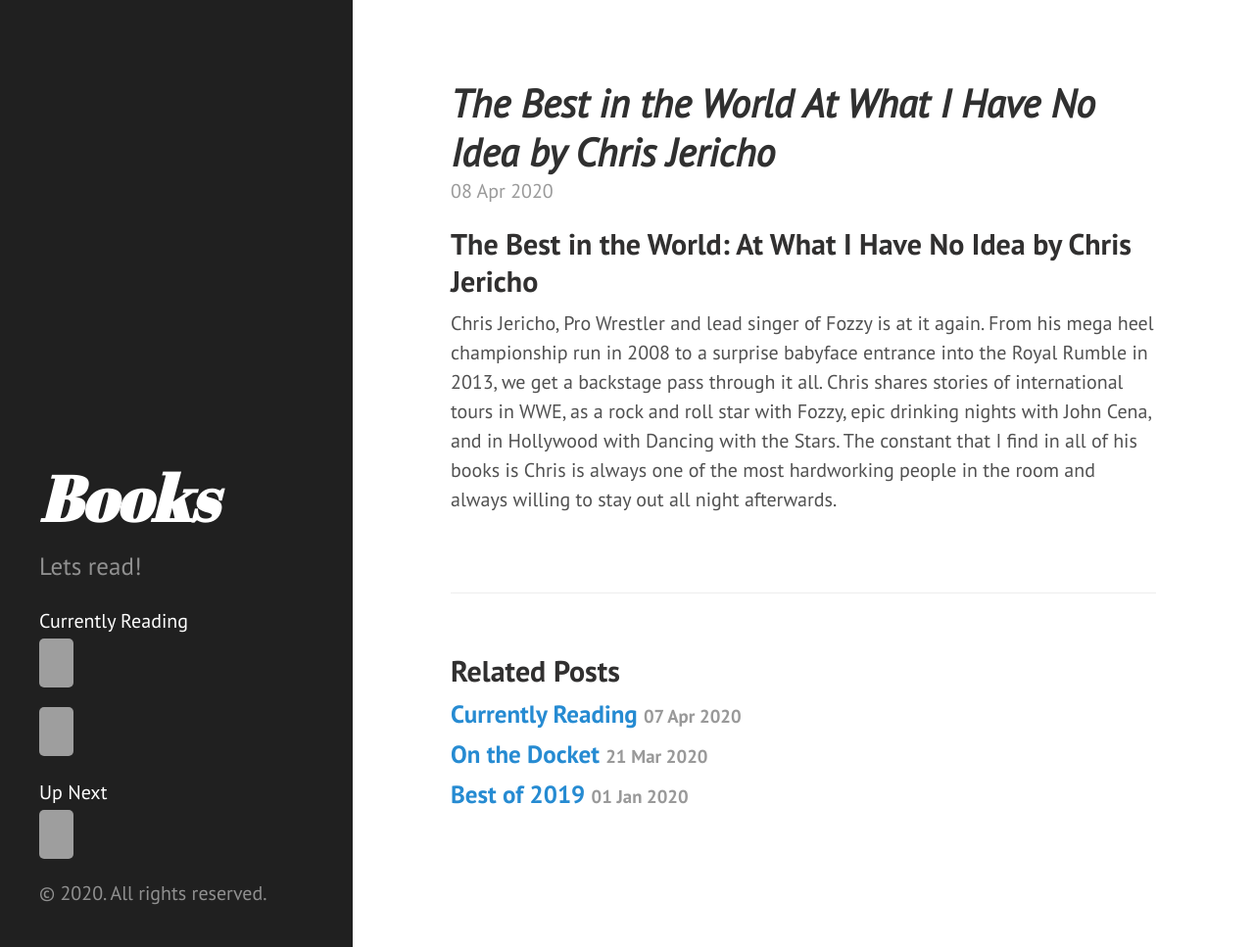
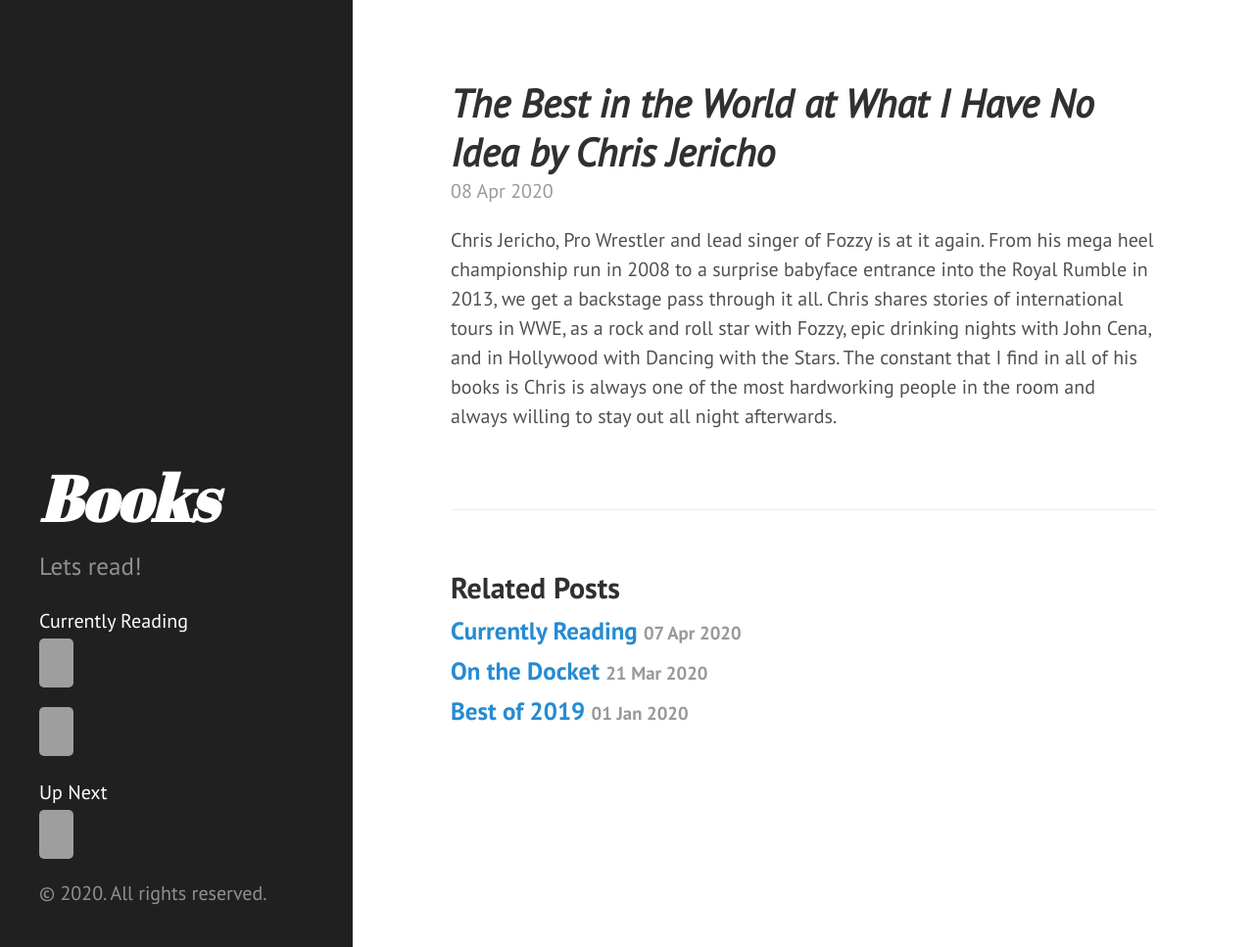
Before and after one commit to Kenstogram/Kenstogram.github.io, a Jekyll site: the page built from _posts/2020-04-08-BestintheWorld.md, in a window 1280 px wide and 967 px high. Shown: the whole window at 98% size. Built offline with Jekyll 4.4.1, drawn with Linux system fonts in a browser that asks for light colours; grey boxes are pictures that could not be loaded.

Commit message:
fixed title

```diff
--- a/_posts/2020-04-08-BestintheWorld.md
+++ b/_posts/2020-04-08-BestintheWorld.md
@@ -1,8 +1,6 @@
 ---
 layout: post
-title: The Best in the World At What I Have No Idea by Chris Jericho
+title: The Best in the World at What I Have No Idea by Chris Jericho
 ---
 
-## The Best in the World: At What I Have No Idea by Chris Jericho
-
 Chris Jericho, Pro Wrestler and lead singer of Fozzy is at it again. From his mega heel championship run in 2008 to a surprise babyface entrance into the Royal Rumble in 2013, we get a backstage pass through it all. Chris shares stories of international tours in WWE, as a rock and roll star with Fozzy, epic drinking nights with John Cena, and in Hollywood with Dancing with the Stars. The constant that I find in all of his books is Chris is always one of the most hardworking people in the room and always willing to stay out all night afterwards.
```
